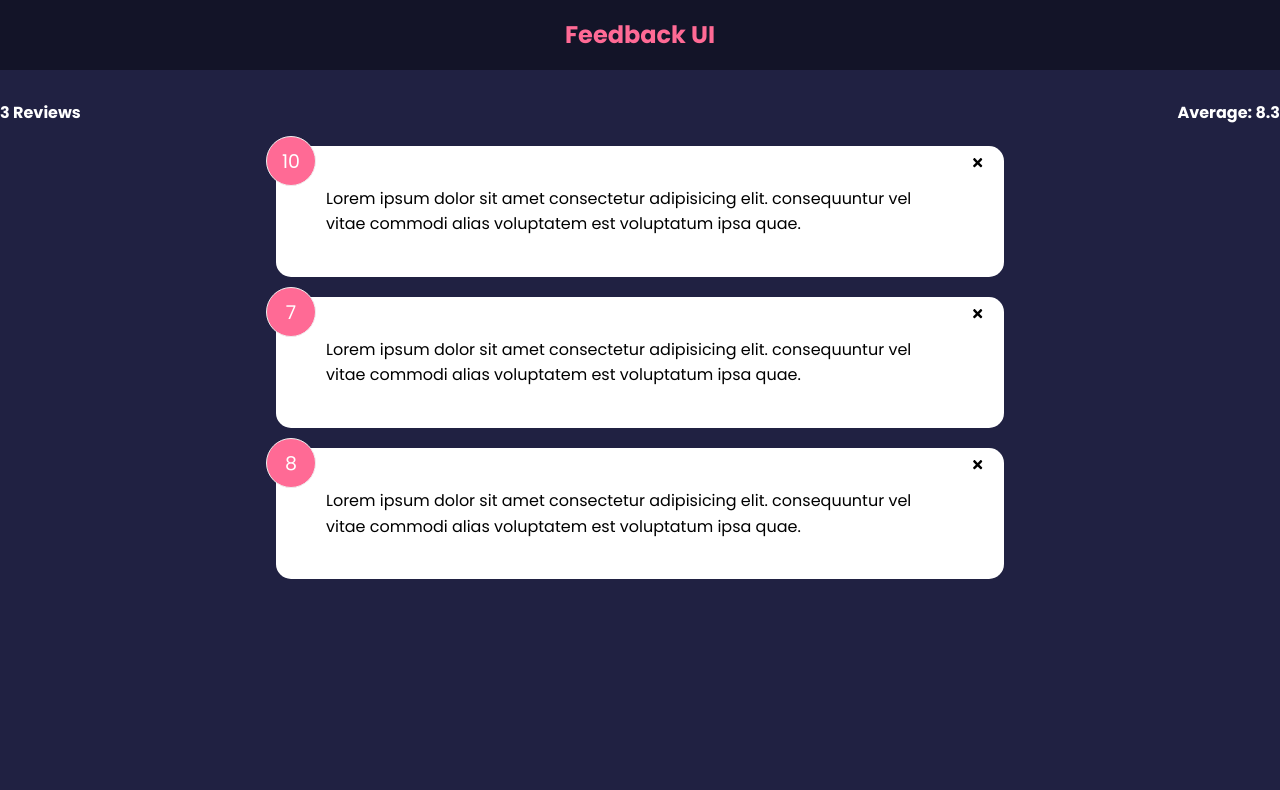
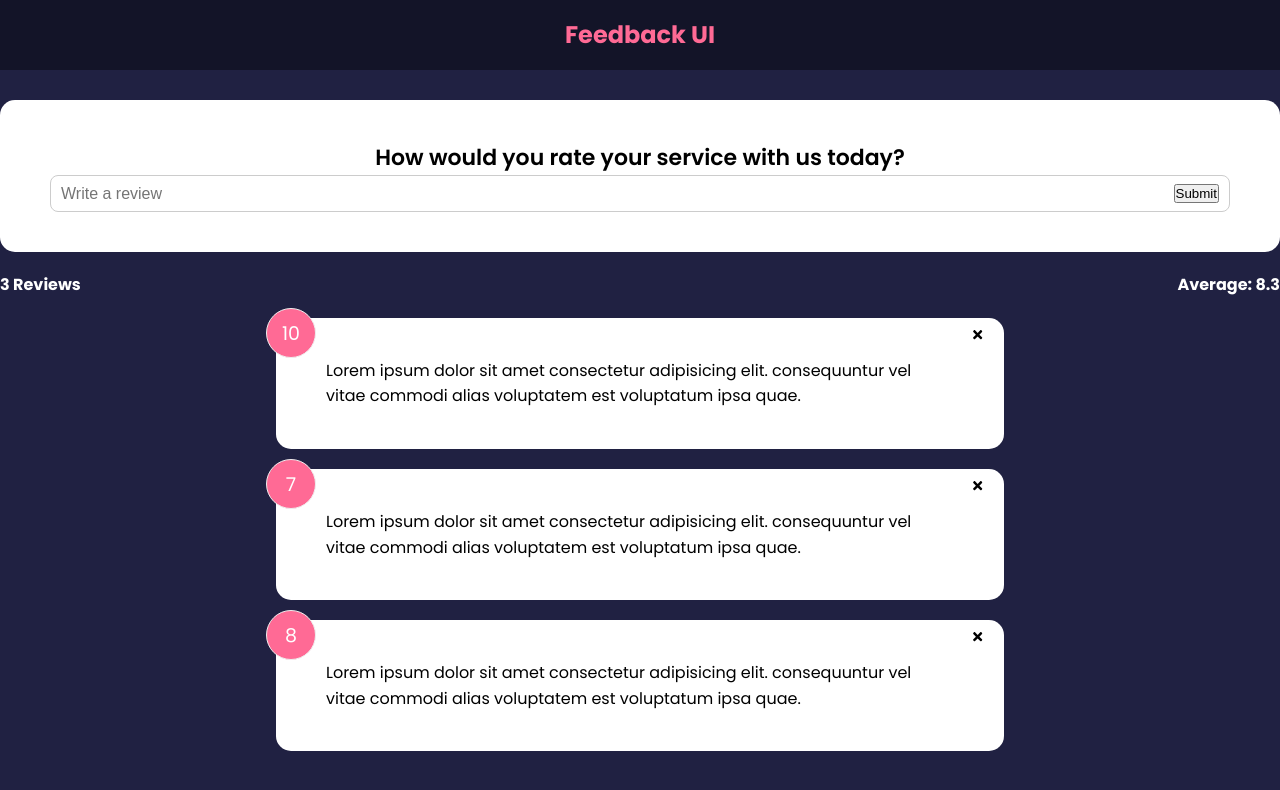
Before and after one commit to Enu0/Feedback-app, a React (Create React App) app: page / in a window 1280 px wide. Shown: the top 790 px of the page. Built offline with nearby package versions, Linux system fonts and the light colour scheme.

Commit message:
add a form to take new review

```diff
--- a/src/App.js
+++ b/src/App.js
@@ -3,7 +3,7 @@ import FeedbackData from "./data/FeedbackData"
 import Header from "./components/Header"
 import FeedbackList from "./components/FeedbackList"
 import FeedbackStats from "./components/FeedbackStats"
-
+import FeedbackForm from "./components/FeebackForm"
 
 
 function App(){
@@ -19,6 +19,7 @@ function App(){
     return (
         <>
             <Header />
+            <FeedbackForm />
             <FeedbackStats feedback = {feedback}/>
             <div className="container">
                 <FeedbackList feedback = {feedback} handleDelete = {deleteFeedback}/>
--- /dev/null
+++ b/src/components/FeebackForm.jsx
@@ -0,0 +1,30 @@
+import Card from './shared/Card'
+import { useState } from 'react'
+
+function FeebackForm() {
+    // hook text state to our input
+    const [text, setText] = useState('')
+    const handleTextChange = (e) => {
+        setText(e.target.value)
+        console.log(text.length)
+    }
+
+  return (
+    <Card>
+        <form>
+            <h2> How would you rate your service with us today? </h2>
+            <div className = 'input-group'>
+                <input
+                type = 'text'
+                placeholder = 'Write a review'
+                onChange = {handleTextChange}
+                value = {text}
+                />
+                <button type = 'submit'> Submit </button>
+            </div>
+        </form>
+    </Card>
+  )
+}
+
+export default FeebackForm
--- a/src/components/FeedbackItem.jsx
+++ b/src/components/FeedbackItem.jsx
@@ -7,8 +7,7 @@ function FeedbackItem({item, handleDelete}) {
   return(
      <Card reverse = {false}>
         <div className='num-display'>{item.rating}</div>
-        <button onClick = {() => handleDelete(item.id)}
-        className = 'close'>
+        <button onClick = {() => handleDelete(item.id)} className = 'close'>
           <FaTimes color = 'black'/>
         </button>
         <div className='text-display'>{item.text}</div>
```
